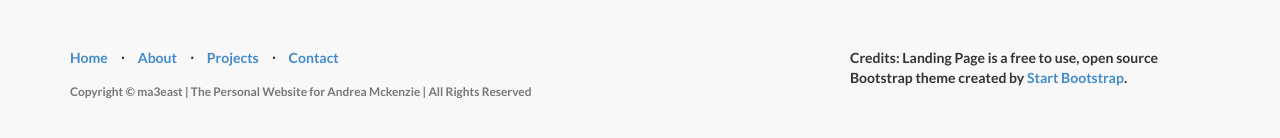
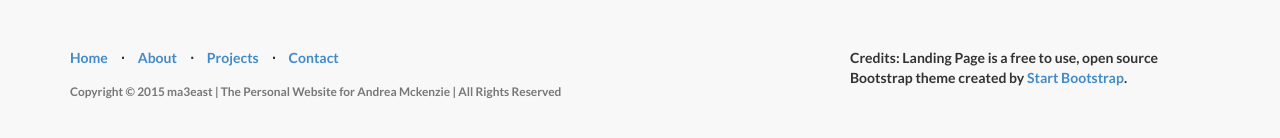
Before and after one commit to ma3east/ma3east.github.io, a Jekyll site: the page built from index.html, in a window 1280 px wide and 900 px high, scrolled down 3403 px. Shown: the part 750-888 px from the top of the window. Built offline with Jekyll 4.4.1, drawn with Linux system fonts in a browser that asks for light colours.

Commit message:
just added code for year for the copyright

```diff
--- a/_includes/footer.html
+++ b/_includes/footer.html
@@ -20,7 +20,7 @@
                         <a href="#contact">Contact</a>
                     </li>
                 </ul>
-                <p class="copyright text-muted small">Copyright &copy; {{ site.title }} | All Rights Reserved</p>
+                <p class="copyright text-muted small">Copyright &copy; {{ site.time | date: '%Y' }} {{ site.title }} | All Rights Reserved</p>
             </div>
             <div class="col-md-4">
                 Credits: Landing Page is a free to use, open source Bootstrap theme created by <a href="http://startbootstrap.com/">Start Bootstrap</a>.
```
